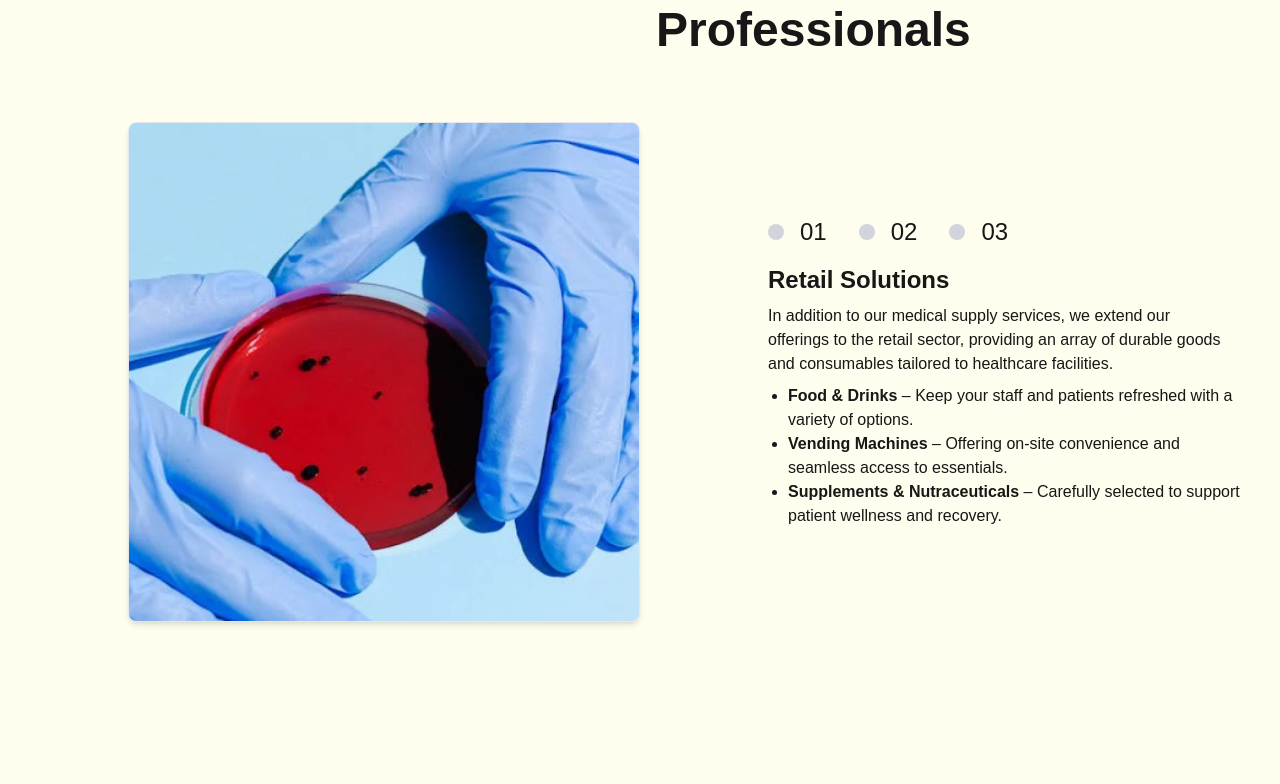
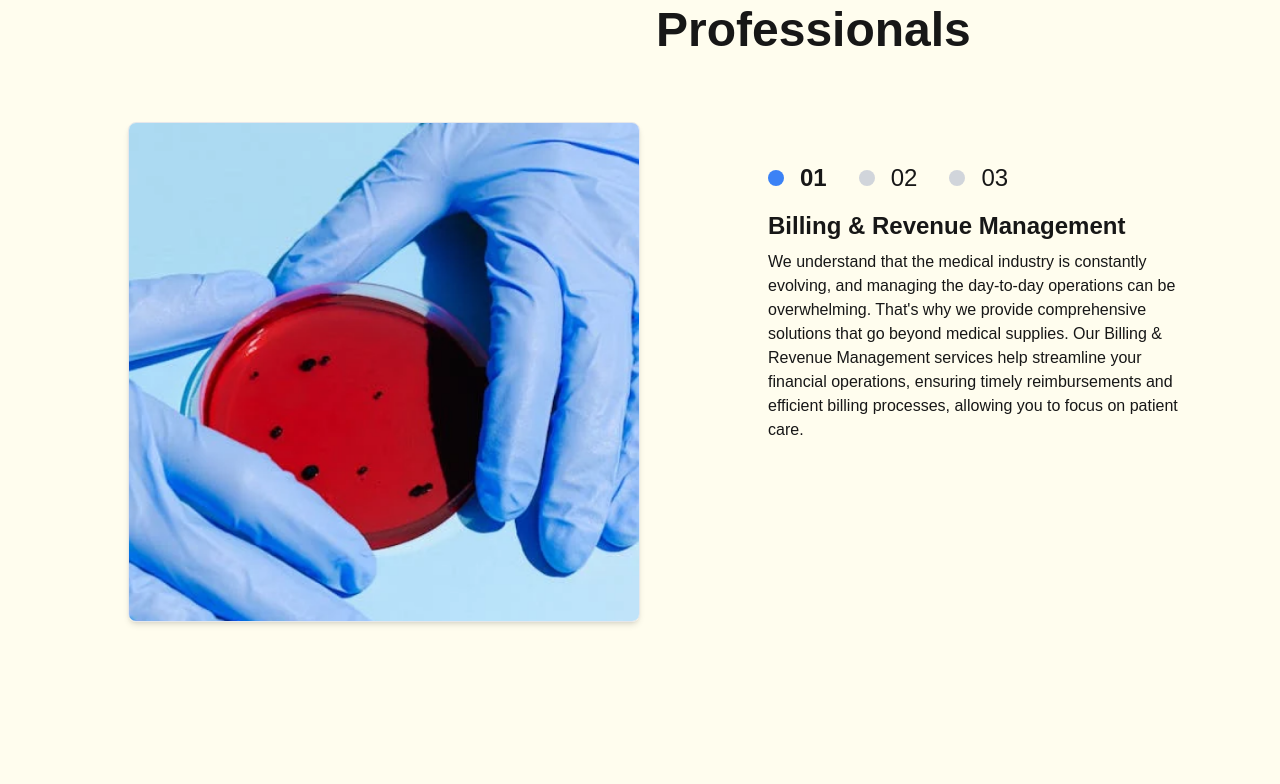
Before and after one commit to REVITAL-STUDIO/UMAC, a Next.js app: page /products in a window 1280 px wide. Shown: the part 1076-1860 px from the top of the page. Built offline with nearby package versions, Linux system fonts and the light colour scheme.

Commit message:
added slides

```diff
--- a/components/Solution.tsx
+++ b/components/Solution.tsx
@@ -17,7 +17,7 @@ export default function Solution() {
               className="absolute w-[100%] h-[100%] inset-0"
             />
           </div>
-          <h3 className="font-bold text-2xl"> Distributor for Healing BioLogix Post-Op Wound Care Program</h3>
+          <h3 className="font-bold text-2xl"> Distributor for Healing BioLogix Post-Op Wound Care</h3>
           <p>
             We proudly supply top-tier products essential to the healthcare industry. Offering the Healing BioLogix Post-Op Wound Care Program,
             designed to ensure optimal recovery for post-surgery patients with cutting-edge wound care technology
--- a/components/highQuality.tsx
+++ b/components/highQuality.tsx
@@ -1,7 +1,51 @@
-import React from "react";
+'use client'
+import React, { useState } from "react";
 import Image from "next/image";
 
 export default function HighQuality() {
+  const [activeSlide, setActiveSlide] = useState(0);
+
+  const slides = [
+    {
+      id: 0,
+      title: "Billing & Revenue Management",
+      content: (
+        <>
+          <p className="w-[90%] mt-2">
+            We understand that the medical industry is constantly evolving, and managing the day-to-day operations can be overwhelming. That's why we provide comprehensive solutions that go beyond medical supplies. Our Billing & Revenue Management services help streamline your financial operations, ensuring timely reimbursements and efficient billing processes, allowing you to focus on patient care.
+          </p>
+        </>
+      )
+    },
+    {
+      id: 1,
+      title: "Staffing & Recruiting",
+      content: (
+        <>
+          <p className="w-[90%] mt-2">
+            Whether you're looking for skilled clinicians, administrative staff, or temporary relief for your medical teams, we connect you with qualified professionals to help your practice run smoothly and efficiently. We understand that finding qualified professionals is essential for maintaining the quality of care and smooth operation of your healthcare operations. That's why we carefully vet each candidate to ensure they not only meet the technical qualifications but also align with your organization's values and culture. From short-term coverage to long-term placements, our team is dedicated to connecting you with reliable talent, so your practice can continue to deliver exceptional care without disruption.
+          </p>
+        </>
+      )
+    },
+    {
+      id: 2,
+      title: "Retail Solutions",
+      content: (
+        <>
+          <p className="w-[90%] mt-2">
+            In addition to our medical supply services, we extend our offerings to the retail sector, providing an array of durable goods and consumables tailored to healthcare facilities.
+          </p>
+          <ul className="list-disc ml-5 mt-2 w-[90%]">
+            <li><strong>Food & Drinks</strong> – Keep your staff and patients refreshed with a variety of options.</li>
+            <li><strong>Vending Machines</strong> – Offering on-site convenience and seamless access to essentials.</li>
+            <li><strong>Supplements & Nutraceuticals</strong> – Carefully selected to support patient wellness and recovery.</li>
+          </ul>
+        </>
+      )
+    }
+  ];
+
   return (
     <section className="px-4 lg:px-0">
       <div className="w-full flex justify-end">
@@ -19,47 +63,31 @@ export default function HighQuality() {
             className="absolute w-[100%] h-[100%] object-cover inset-0"
           />
         </div>
-        <div className="w-full lg:w-[40%] flex flex-col justify-center gap-4">
+
+        <div className="w-full lg:w-[40%] flex flex-col justify-center lg:justify-start lg:mt-10 gap-4">
           <div className="flex gap-8 text-2xl">
-            <div className="flex items-center gap-4">
-              <div className="w-4 h-4 rounded-full bg-gray-300"></div>
-              <span>01</span>
-            </div>
-            <div className="flex items-center gap-4">
-              <div className="w-4 h-4 rounded-full bg-gray-300"></div>
-              <span>02</span>
-            </div>
-            <div className="flex items-center gap-4">
-              <div className="w-4 h-4 rounded-full bg-gray-300"></div>
-              <span>03</span>
-            </div>
+            {/* Circles for navigation */}
+            {slides.map((slide) => (
+              <div
+                key={slide.id}
+                className={`flex items-center gap-4 cursor-pointer ${activeSlide === slide.id ? "font-bold" : ""
+                  }`}
+                onClick={() => setActiveSlide(slide.id)}
+              >
+                <div
+                  className={`w-4 h-4 rounded-full ${activeSlide === slide.id ? "bg-blue-500" : "bg-gray-300"
+                    }`}
+                ></div>
+                <span>{`0${slide.id + 1}`}</span>
+              </div>
+            ))}
           </div>
+
+          {/* Display the active slide content */}
           <div className="slides">
-            <div className="hidden">
-              <h3 className="font-semibold text-2xl">Billing & Revenue Management</h3>
-              <p className="w-[90%] mt-2 ">
-                We understand that the medical industry is constantly evolving, and managing the day-to-day operations can be overwhelming.
-                That's why we provide comprehensive solutions that go beyond medical supplies. Our Billing & Revenue Management services help streamline your financial operations,
-                ensuring timely reimbursements and efficient billing processes, allowing you to focus on patient care.
-              </p>
-            </div>
-            <div className="hidden">
-              <h3 className="font-semibold text-2xl">Staffing & Recruiting</h3>
-              <p className="w-[90%] mt-2 ">
-                Whether you're looking for skilled clinicians, administrative staff, or temporary relief for your medical teams, we connect you with qualified professionals to help your
-                practice run smoothly and efficiently. We understand that finding qualified professionals is essential for maintaining the quality of care and smooth operation of your healthcare operations. That's why we carefully vet each candidate to ensure they not only meet the technical qualifications but also align with your organization's values and culture. From short-term coverage to long-term placements, our team is dedicated to connecting you with reliable talent, so your practice can continue to deliver exceptional care without disruption.
-              </p>
-            </div>
-            <div className="">
-              <h3 className="font-semibold text-2xl">Retail Solutions</h3>
-              <p className="w-[90%] mt-2">
-                In addition to our medical supply services, we extend our offerings to the retail sector, providing an array of durable goods and consumables tailored to healthcare facilities.
-              </p>
-              <ul className="list-disc ml-5 mt-2 w-[90%]">
-                <li><strong>Food & Drinks</strong> – Keep your staff and patients refreshed with a variety of options.</li>
-                <li><strong>Vending Machines</strong> – Offering on-site convenience and seamless access to essentials.</li>
-                <li><strong>Supplements & Nutraceuticals</strong> – Carefully selected to support patient wellness and recovery.</li>
-              </ul>
+            <div>
+              <h3 className="font-semibold text-2xl">{slides[activeSlide].title}</h3>
+              <p className="w-[90%] mt-2">{slides[activeSlide].content}</p>
             </div>
           </div>
         </div>
```
